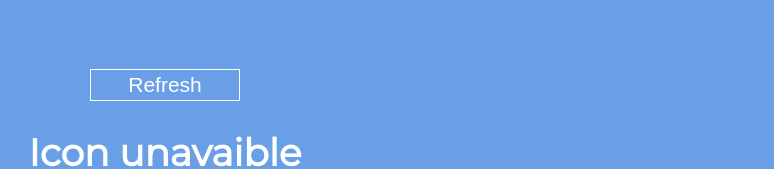
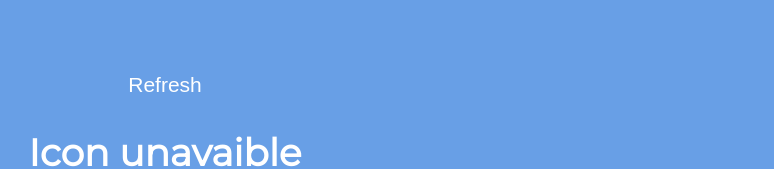
Before and after one commit to snoh666/react-weather-app, a React (Create React App) app: page / in a window 1280 px wide. Shown: the part 200-369 px from the top of the page, without its empty margins (475-1249 px from the left). Built offline with nearby package versions, Linux system fonts and the light colour scheme; no server answers.

Commit message:
nowy button

```diff
--- a/src/App.js
+++ b/src/App.js
@@ -74,7 +74,7 @@ const App = () => {
         <Timezone timezone={weatherData.timezone} />
         <Clock clockValue={clock.join(':')} />
       </div>
-      <button onClick={getRefresh}>Refresh</button>
+      <button onClick={getRefresh}><a>Refresh</a>  <span></span>  <span></span> </button>
       <Information icon={weatherData.icon} summary={weatherData.summary} />
       <div className="temperature" onClick={temperatureChange}>
         <div className="temperature-info">Click to convert</div>
--- a/src/index.css
+++ b/src/index.css
@@ -47,49 +47,105 @@ body{
   height: 150px;
 }
 button{
-  width: 150px;
+  width: 125px;
   height: 30px;
-  background: none;
-  border: 1px solid #fff;
-  border-top: none;
-  border-bottom: none;
   color: white;
   font-size: 21px;
   cursor: pointer;
-  transition: all .4s ease-in-out;
   margin: 30px 0;
   position: relative;
+  outline: none;
+  overflow: hidden;
+  border-style: none;
+  background-color: #ddd;
+  background: none;
+
+
 }
-button::before {
-  display: block;
-  content: '';
+button::after
+{
+  content: "";
+  width: 2px;
+  height: 50%;
+  background-color: rgb(255, 255, 255);
   position: absolute;
-  width: 150px;
-  height: 1px;
-  top: -1px;
-  left: -1px;
-  background-color: #fff;
-  transition: all .4s ease;
+  top: -100%;
+  left: 0;
+
 }
-button::after{
-  display: block;
-  content: '';
+button:hover::after
+{
+  animation: underline1 .1s linear ;
+
+}
+button::before
+{
+  content: "";
   position: absolute;
-  width: 150px;
-  height: 1px;
-  bottom: -1px;
-  left: -1px;
-  background-color: #fff;
-  transition: all .4s ease;
+  top: calc(100% - 2px);
+  left: -100%;
+  width: 50%;
+  height: 2px;
+  background-color: rgb(255, 255, 255);
+  transition: .1s .1s linear;
 }
-button:hover::before {
-  transform: translateY(-50px);
-  opacity: 0;
+button:hover::before
+{
+
+  left: 50%;
+  transform: translateX(-50%);
+
 }
-button:hover::after{
-  transform: translateY(50px);
-  opacity: 0;
+
+button span
+{
+  position: absolute;
+  top: 100%;
+  left: calc(100% - 2px);
+  width: 2px;
+  height: 50%;
+  background-color: rgb(255, 255, 255);
 }
+button:hover span
+{
+  animation: underline3 .1s .2s linear ;
+}
+
+button span:nth-child(2)
+{
+  content: "";
+  position: absolute;
+  top: 0;
+  left: 100%;
+  width: 50%;
+  height: 2px;
+  background-color: rgb(255, 255, 255);
+}
+button:hover span:nth-child(2)
+{
+  animation: underline4 .1s .3s linear ;
+}
+
+
+
+
+
+
+button a
+{
+  position: absolute;
+  top: 50%;
+  left: 50%;
+  transform: translate(-50%,-50%);
+}
+button:hover a
+{
+  animation: buttonAnimation .5s  .3s linear ;
+
+}
+
+
+
 .temperature{
   margin: 15px 0;
   width: 200px;
@@ -112,3 +168,90 @@ button:hover::after{
     position: static;
   }
 }
+
+@keyframes buttonAnimation
+{
+  0%
+  {
+    top: 50%;
+  }
+
+
+  11.111%
+  {
+    top: -50%;
+
+  }
+  22.222%
+  {
+    top: -50%;
+    left:50%
+  }
+  33.333%
+  {
+    top: -50%;
+    left: 150%;
+  }
+  44.444%
+  {
+    left: 150%;
+    top: -50%
+  }
+  55.555%
+  {
+    left: 150%;
+    top:150%
+  }
+  66.666%
+  {
+    left: 150%;
+    top:150%
+  }
+  77.777%
+  {
+    left: 50%;
+    top:150%
+  }
+  88.888%
+  {
+    top:150%
+
+  }
+  99.999%
+  {
+    top:50%;
+
+  }
+
+}
+@keyframes underline1
+{
+  0%
+  {
+
+
+  }
+  100%
+  {
+    top: 100%;
+  }
+}
+@keyframes underline3
+{
+  0%
+  {}
+  100%
+  {
+    top: 0;
+  }
+}
+
+@keyframes underline4
+{
+  0%
+  {}
+  100%
+  {
+    left: 0;
+  }
+}
```
Also changed, not shown: 1 other file (tests, documents, lock files or other folders).
